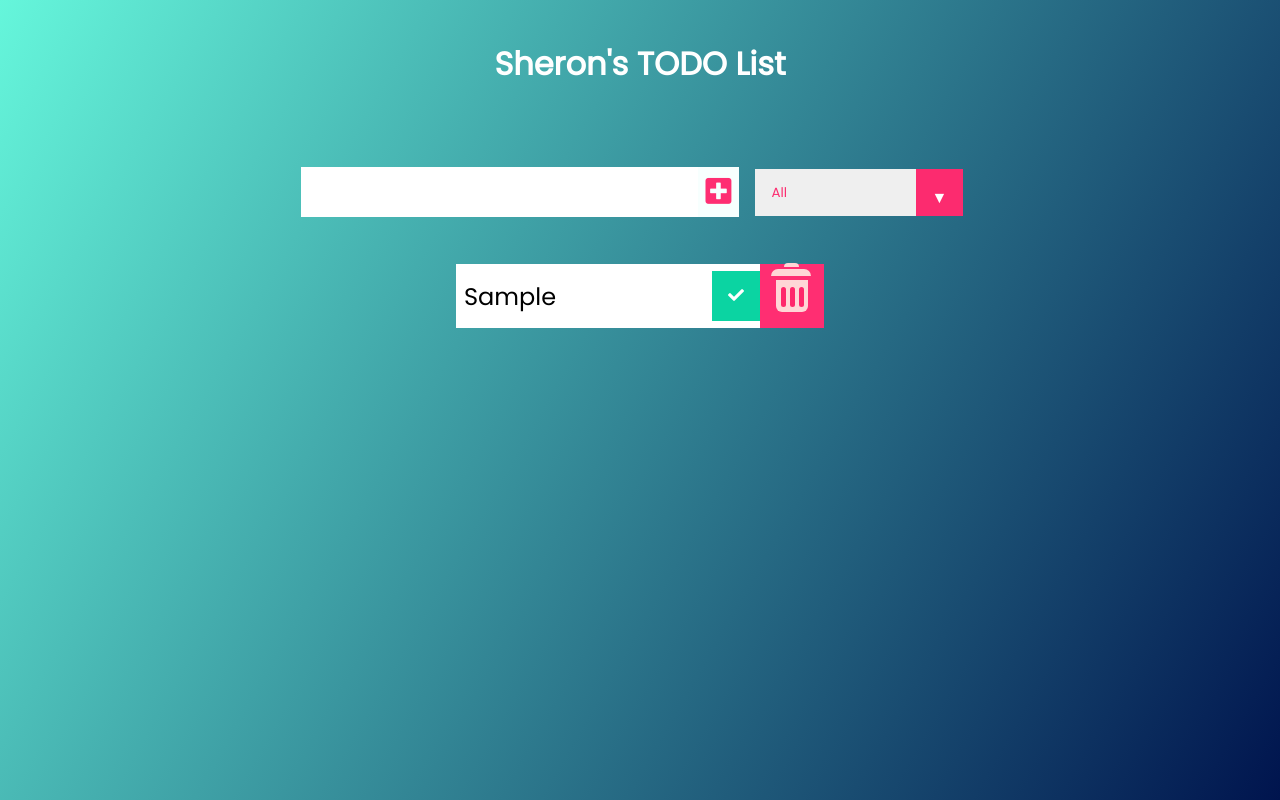
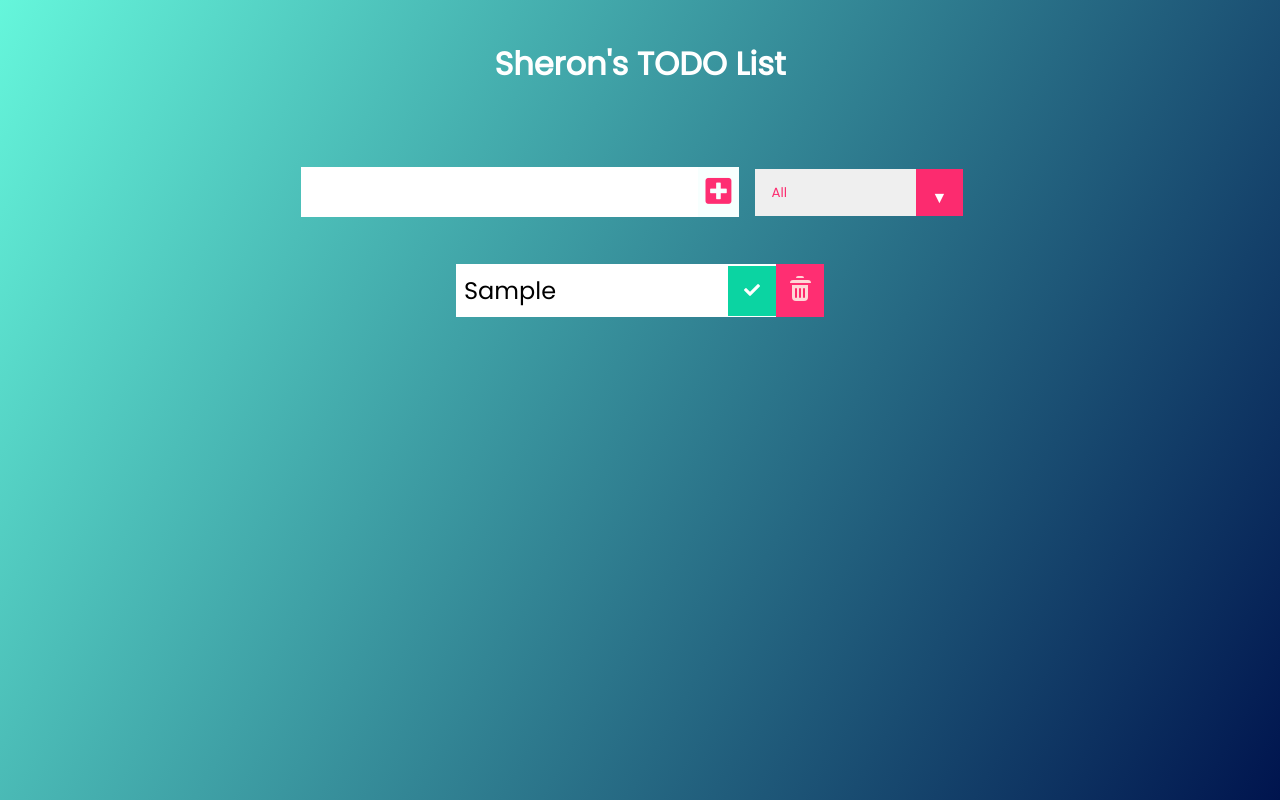
Before and after one commit to WaskerSharon/sherons-todo, a React (Create React App) app: page / in a window 1280 px wide. Both pictures are taken after typing "Sample" into the empty fields and a click on the button 718 px from the left and 192 px from the top of the page. Built offline with nearby package versions, Linux system fonts and the light colour scheme.

Commit message:
20.12 trash icon improve

```diff
--- a/src/App.css
+++ b/src/App.css
@@ -196,7 +196,8 @@ select {
 
 .trash-btn {
   display: flex;
-  align-items: center;
+  align-items: baseline;
+  padding-top: 21px;
   /* width: 100%; */
   /* height: 100%; */
 }
@@ -205,16 +206,12 @@ select {
   background: #ffd6d6;
   display: inline-block;
   margin: 0 auto;
-  width: 2rem;
-  height: 2rem;
+  width: 1rem;
+  height: 1rem;
 
   position: relative;
-  -webkit-border-bottom-right-radius: 6px;
-	-webkit-border-bottom-left-radius: 6px;
-	-moz-border-radius-bottomright: 6px;
-	-moz-border-radius-bottomleft: 6px;
-  border-bottom-right-radius: 6px;
-  border-bottom-left-radius: 6px;
+  border-bottom-right-radius: 4px;
+  border-bottom-left-radius: 4px;
 }
 
 .trash:after {
@@ -228,11 +225,11 @@ select {
 
 .trash span {
   position: absolute;
-  height: 7px;
-  width: 40px;
+  height: 0.2rem;
+  width: 1.3rem;
   background: #ffd6d6;
-  top: -11px;
-  left: -5px;
+  top: -5.5px;
+  left: -2px;
   right: -8px;
 
   border-top-left-radius: 10px;
@@ -245,10 +242,10 @@ select {
 .trash span::after {
   content: '';
   position: absolute;
-  top: -6px;
-  left: 13px;
-  width: 15px;
-  height: 4px;
+  top: -3.8px;
+  left: 6px;
+  width: .5rem;
+  height: .15rem;
   background: #ffd6d6;
 
   border-top-right-radius: 10px;
@@ -258,37 +255,36 @@ select {
   transform-origin: 19% 100%;
 }
 
+.trash i,
+.trash i::after,
+.trash i::before {
+  width: .1rem;
+  height: .6rem;
+  background: #ff0053d1;
+  border-radius: 5px;
+}
+
 .trash i {
   position: relative;
   display: block;
-  width: 5px;
-  height: 20px;
-  background: #ff0053d1;
-  margin: 7px auto;
-  border-radius: 5px;
+  margin: 3px auto;
 }
 
 .trash i::after {
   content: '';
   position: absolute;
-  left: -9px;
-  width: 5px;
-  height: 20px;
-  background: #ff0053d1;
-  border-radius: 5px;
+  left: -4px;
 }
 
 .trash i::before {
   content: '';
   position: absolute;
-  right: -9px;
-  width: 5px;
-  height: 20px;
-  background: #ff0053d1;
-  border-radius: 5px;
+  right: -4px;
 }
 
 .trash:hover span {
   transform: rotate(-45deg);
   transition: transform 250ms;
 }
+
+/* Checkbox Animation  */
```
Also changed, not shown: 1 other file (tests, documents, lock files or other folders).
